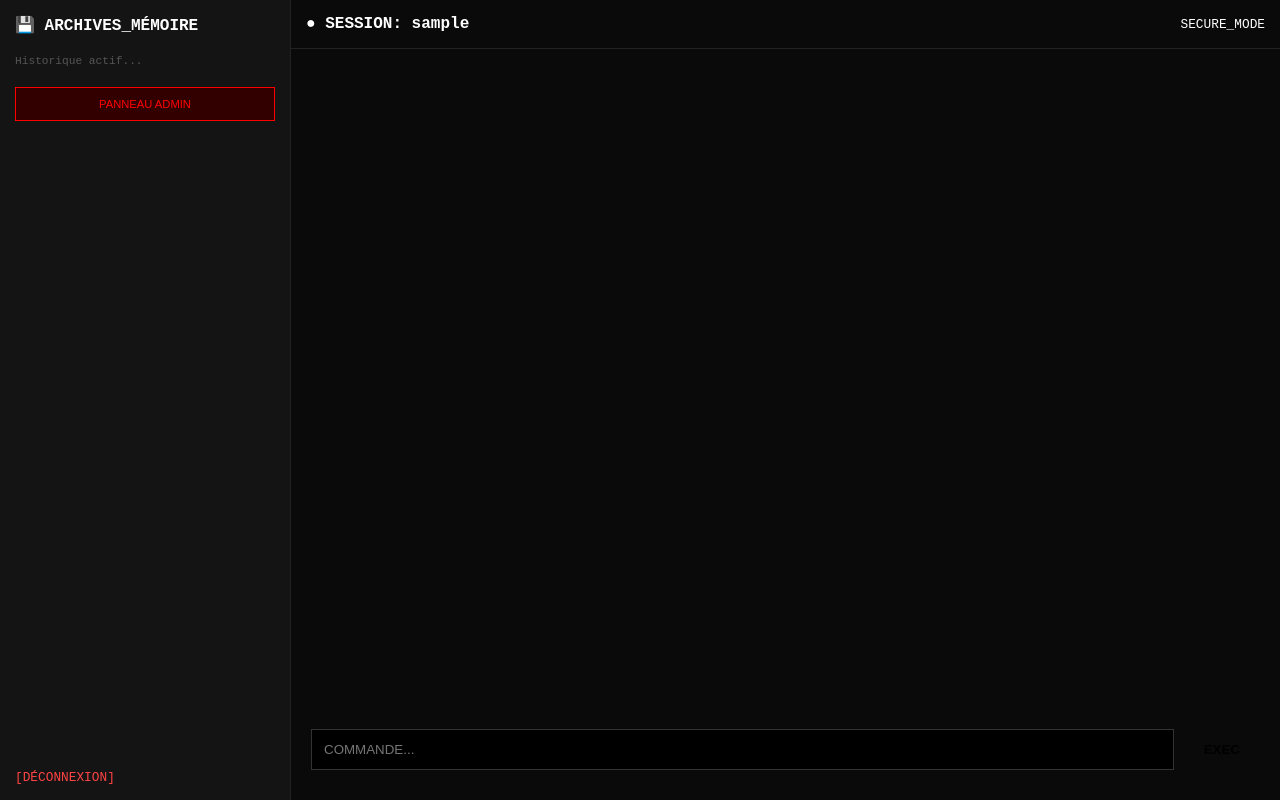
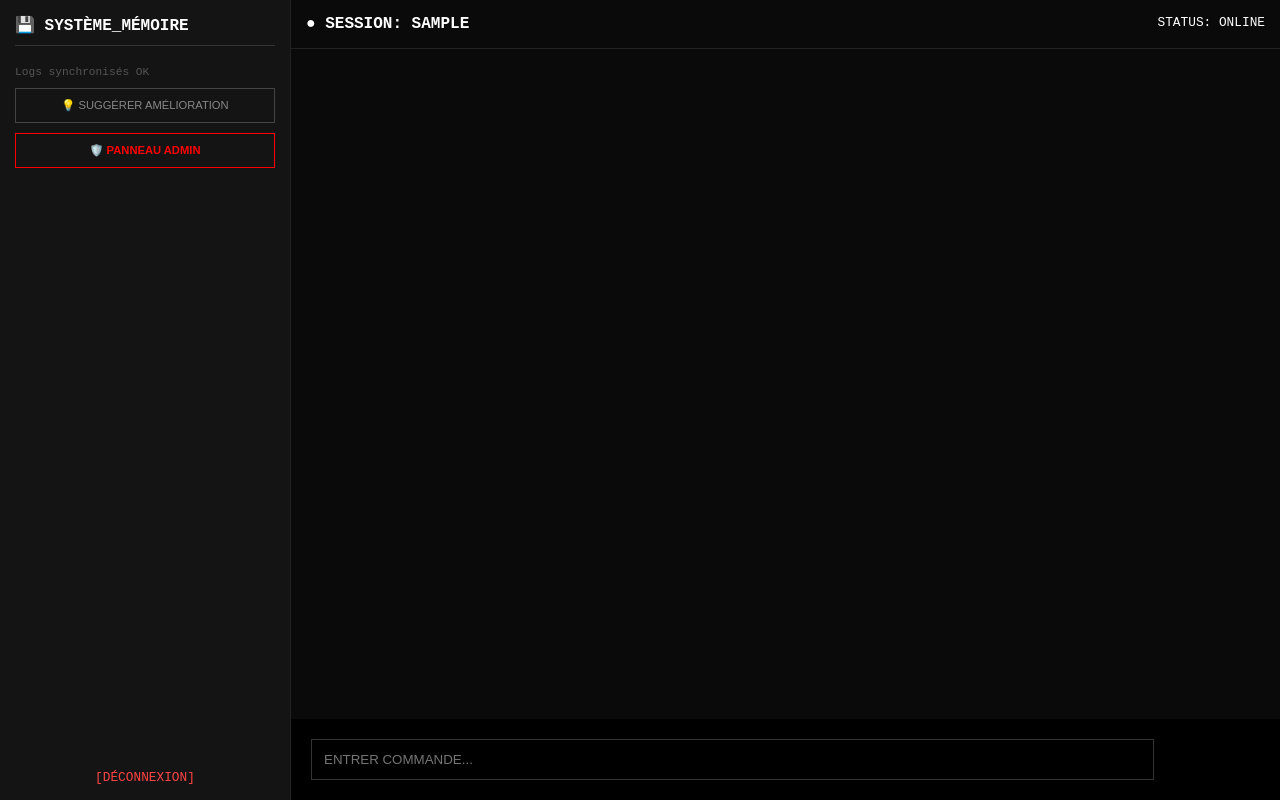
Before and after one commit to louisriallantt-a11y/cogitron, a Flask app: page / in a window 1280 px wide. Run offline with Flask 3, Linux system fonts and the light colour scheme; the visitor is signed in with stand-in values (Sample User, id 1); data that the repository does not hold is empty.

Commit message:
Update title and improve UI elements in index.html

```diff
--- a/templates/index.html
+++ b/templates/index.html
@@ -2,57 +2,59 @@
 <html lang="fr">
 <head>
     <meta charset="UTF-8">
-    <title>COGITRON ADMIN OS</title>
+    <title>COGITRON CONTROL CENTER</title>
     <script src="https://cdn.jsdelivr.net/npm/marked/marked.min.js"></script>
     <style>
         :root { --bg: #0a0a0a; --panel: #141414; --accent: {{ current_user.color if current_user.is_authenticated else '#00ff88' }}; }
         body { margin:0; background:var(--bg); color:white; font-family:'Courier New', monospace; height:100vh; display:flex; }
         #auth-screen { position:fixed; inset:0; background:#000; z-index:1000; display:flex; align-items:center; justify-content:center; }
-        .auth-card { background:var(--panel); padding:40px; border:1px solid var(--accent); width:300px; text-align:center; }
-        input { width:100%; padding:12px; margin:10px 0; background:#000; border:1px solid #333; color:var(--accent); }
+        .auth-card { background:var(--panel); padding:40px; border:1px solid var(--accent); width:320px; text-align:center; box-shadow: 0 0 20px var(--accent); }
+        input { width:100%; padding:12px; margin:10px 0; background:#000; border:1px solid #333; color:var(--accent); outline:none; }
         .sidebar { width:260px; background:var(--panel); border-right:1px solid #222; display:flex; flex-direction:column; padding:15px; }
         .main { flex:1; display:flex; flex-direction:column; }
-        .header { padding:15px; border-bottom:1px solid #222; display:flex; justify-content:space-between; align-items:center; }
         #chat-view { flex:1; overflow-y:auto; padding:20px; display:flex; flex-direction:column; gap:10px; }
-        .msg { padding:12px; border-radius:4px; max-width:85%; }
+        .msg { padding:12px; border-radius:4px; max-width:85%; line-height:1.4; }
         .msg-user { background:#222; align-self:flex-end; }
         .msg-ia { background:#1a1a1a; align-self:flex-start; border-left:3px solid var(--accent); }
-        .admin-btn { margin-top:20px; padding:10px; background:#300; color:red; border:1px solid red; cursor:pointer; font-size:0.7em; }
+        .btn-side { width:100%; padding:10px; margin-top:10px; background:transparent; border:1px solid #444; color:#888; cursor:pointer; font-size:0.7em; }
+        .admin-btn { border-color:red; color:red; font-weight:bold; }
     </style>
 </head>
 <body>
 
     <div id="auth-screen" style="display: {% if current_user.is_authenticated %}none{% else %}flex{% endif %};">
         <div class="auth-card">
-            <h2 style="color:var(--accent)">COGITRON_LOGIN</h2>
-            <input type="text" id="u" placeholder="USER_ID">
+            <h2 style="color:var(--accent)">COGITRON_CORE</h2>
+            <input type="text" id="u" placeholder="ID_UTILISATEUR">
             <input type="password" id="p" placeholder="PASSWORD">
-            <button onclick="auth('login')" style="width:100%; padding:10px; background:var(--accent); border:none; font-weight:bold; cursor:pointer;">CONNECTER</button>
-            <p onclick="auth('register')" style="color:#444; cursor:pointer; font-size:0.8em; margin-top:15px;">CRÉER COMPTE</p>
+            <button onclick="auth('login')" style="width:100%; padding:12px; background:var(--accent); border:none; font-weight:bold; cursor:pointer;">ACCÉDER</button>
+            <p onclick="auth('register')" style="color:#444; cursor:pointer; font-size:0.7em; margin-top:15px;">[CRÉER NOUVEAU COMPTE]</p>
         </div>
     </div>
 
     <div class="sidebar">
-        <div style="color:var(--accent); font-weight:bold; margin-bottom:20px;">💾 ARCHIVES_MÉMOIRE</div>
-        <div id="hist-status" style="font-size:0.7em; color:#555;">Historique actif...</div>
+        <div style="color:var(--accent); font-weight:bold; margin-bottom:20px; border-bottom:1px solid #333; padding-bottom:10px;">💾 SYSTÈME_MÉMOIRE</div>
+        <div style="font-size:0.7em; color:#555;">Logs synchronisés OK</div>
+
+        <button class="btn-side" onclick="suggerer()">💡 SUGGÉRER AMÉLIORATION</button>
 
         {% if current_user.is_admin %}
-        <button class="admin-btn" onclick="voirAdmin()">PANNEAU ADMIN</button>
+        <button class="btn-side admin-btn" onclick="ouvrirAdmin()">🛡️ PANNEAU ADMIN</button>
         {% endif %}
 
-        <a href="/logout" style="margin-top:auto; color:#ff4444; text-decoration:none; font-size:0.8em;">[DÉCONNEXION]</a>
+        <a href="/logout" style="margin-top:auto; color:#ff4444; text-decoration:none; font-size:0.8em; text-align:center;">[DÉCONNEXION]</a>
     </div>
 
     <div class="main">
-        <div class="header">
-            <span style="color:white; font-weight:bold;">● SESSION: {{ current_user.username if current_user.is_authenticated else '' }}</span>
-            <span style="color:var(--accent); font-size:0.8em;">SECURE_MODE</span>
+        <div class="header" style="padding:15px; border-bottom:1px solid #222; display:flex; justify-content:space-between;">
+            <span style="color:white; font-weight:bold;">● SESSION: {{ current_user.username|upper if current_user.is_authenticated else '' }}</span>
+            <span style="color:var(--accent); font-size:0.8em;">STATUS: ONLINE</span>
         </div>
         <div id="chat-view"></div>
-        <div id="typing" style="display:none; padding:10px; color:var(--accent); font-size:0.8em;">Cogitron réfléchit...</div>
-        <div style="padding:20px; display:flex; gap:10px;">
-            <input type="text" id="user-in" style="flex:1" placeholder="COMMANDE...">
-            <button onclick="envoyer()" style="background:var(--accent); border:none; padding:0 20px; cursor:pointer; font-weight:bold;">EXEC</button>
+        <div id="typing" style="display:none; padding:10px; color:var(--accent); font-size:0.8em; margin-left:20px;">Cogitron traite la requête...</div>
+        <div style="padding:20px; display:flex; gap:10px; background:#000;">
+            <input type="text" id="user-in" style="flex:1; margin:0;" placeholder="ENTRER COMMANDE...">
+            <button onclick="envoyer()" style="background:var(--accent); border:none; padding:0 30px; cursor:pointer; font-weight:bold;">EXEC</button>
         </div>
     </div>
 
@@ -63,10 +65,11 @@
                 headers: {'Content-Type': 'application/json'},
                 body: JSON.stringify({username: u.value, password: p.value})
             });
+            const data = await res.json();
             if(res.ok) {
-                if(type==='register') alert("Compte créé !");
+                if(type==='register') alert("COMPTE INITIALISÉ !");
                 location.reload();
-            } else alert("Erreur");
+            } else alert(data.message);
         }
 
         async function envoyer() {
@@ -76,6 +79,7 @@
             const box = document.getElementById('chat-view');
             box.innerHTML += `<div class="msg msg-user">${val}</div>`;
             document.getElementById('typing').style.display = "block";
+            box.scrollTop = box.scrollHeight;
 
             const res = await fetch('/chat', {
                 method: 'POST',
@@ -88,11 +92,32 @@
             box.scrollTop = box.scrollHeight;
         }
 
-        async function voirAdmin() {
+        async function suggerer() {
+            const idee = prompt("VOTRE IDÉE POUR COGITRON :");
+            if(idee) {
+                await fetch('/suggest', { method:'POST', headers:{'Content-Type':'application/json'}, body:JSON.stringify({idea:idee}) });
+                alert("IDÉE TRANSMISE À L'ADMIN.");
+            }
+        }
+
+        async function ouvrirAdmin() {
             const res = await fetch('/admin_stats');
             const data = await res.json();
-            let userList = data.users.map(u => (u.is_admin ? '★ ' : '• ') + u.username).join('\n');
-            alert(`SÉCURITÉ COGITRON\nTotal Messages: ${data.total_msg}\n\nUtilisateurs:\n${userList}`);
+
+            let uList = data.users.map(u => `${u.is_banned?'[B]':(u.is_admin?'[A]':'[U]')} ${u.username}`).join('\n');
+            let sList = data.suggestions.map(s => `> ${s.username}: ${s.idea}`).join('\n');
+
+            let cmd = prompt(`--- ADMIN ---\nUSERS:\n${uList}\n\nIDEES:\n${sList}\n\nActions: ban:nom, unban:nom, promote:nom`);
+
+            if(cmd && cmd.includes(':')) {
+                const [action, target] = cmd.split(':');
+                await fetch('/admin_action', {
+                    method:'POST',
+                    headers:{'Content-Type':'application/json'},
+                    body:JSON.stringify({action:action.trim(), target:target.trim()})
+                });
+                location.reload();
+            }
         }
 
         async function loadHist() {
```
